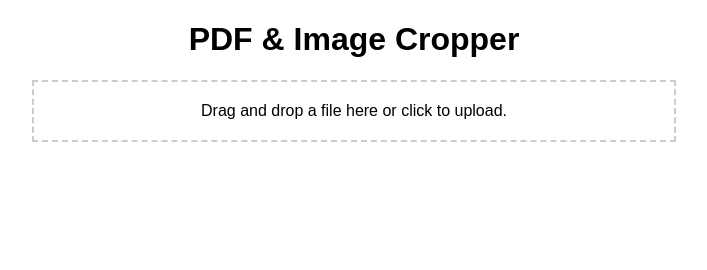
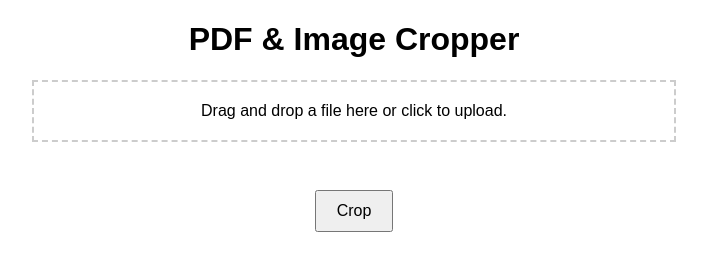
Before and after one commit to FarhanNibir/Cropper, a plain HTML site: page index.html in a window 1280 px wide. Shown: the whole page, without its empty margins (286-993 px from the left). Drawn offline with Linux system fonts and the light colour scheme.

Commit message:
PDF added

```diff
--- a/index.html
+++ b/index.html
@@ -13,7 +13,9 @@
         <input type="file" id="file-input" accept="image/*,application/pdf" style="display:none;">
     </div>
     <div id="pdf-container"></div><br>
-    <button id="crop-button" style="display: none;" aling = "center">Crop</button>
+    <div style="align-items: center">
+    <button id="crop-button" >Crop</button>
+    </div>
     <div class="output" id="output"></div>
 
     <script src="https://cdnjs.cloudflare.com/ajax/libs/pdf.js/2.16.105/pdf.min.js"></script>
```
